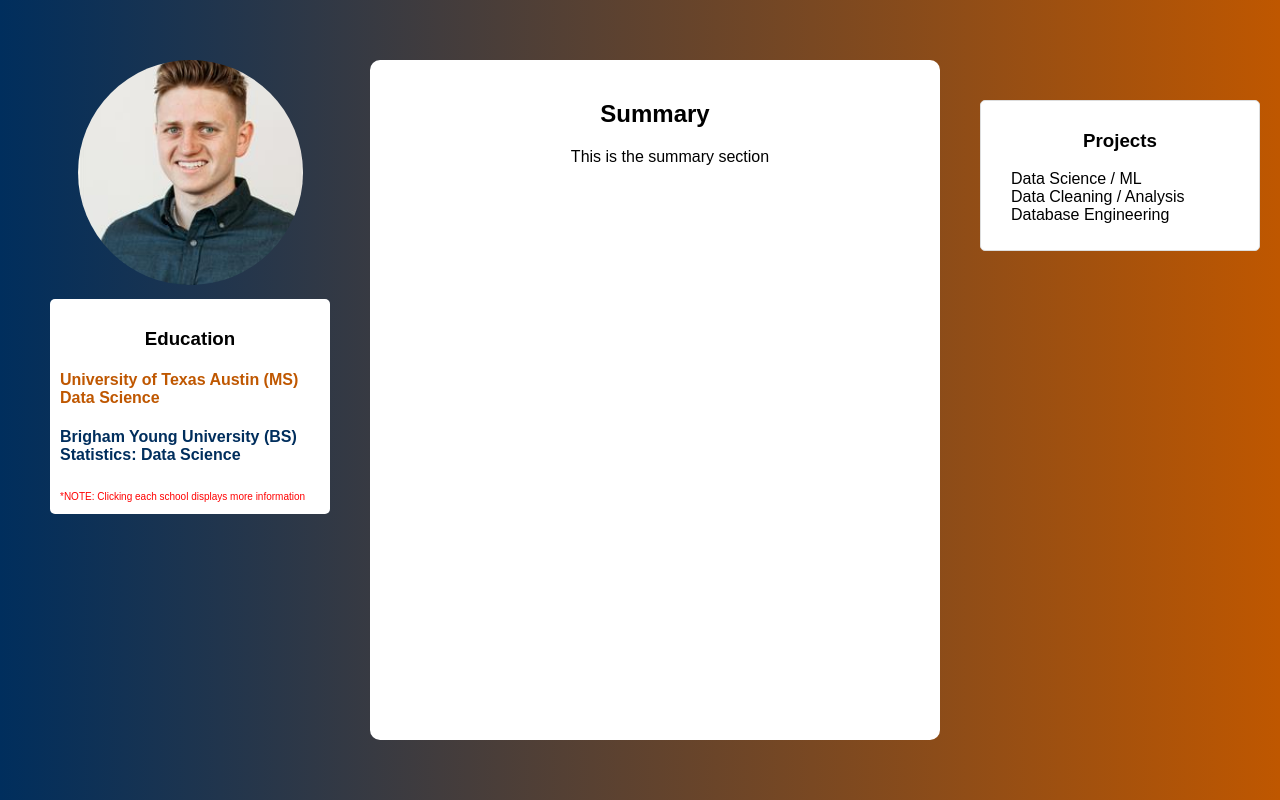
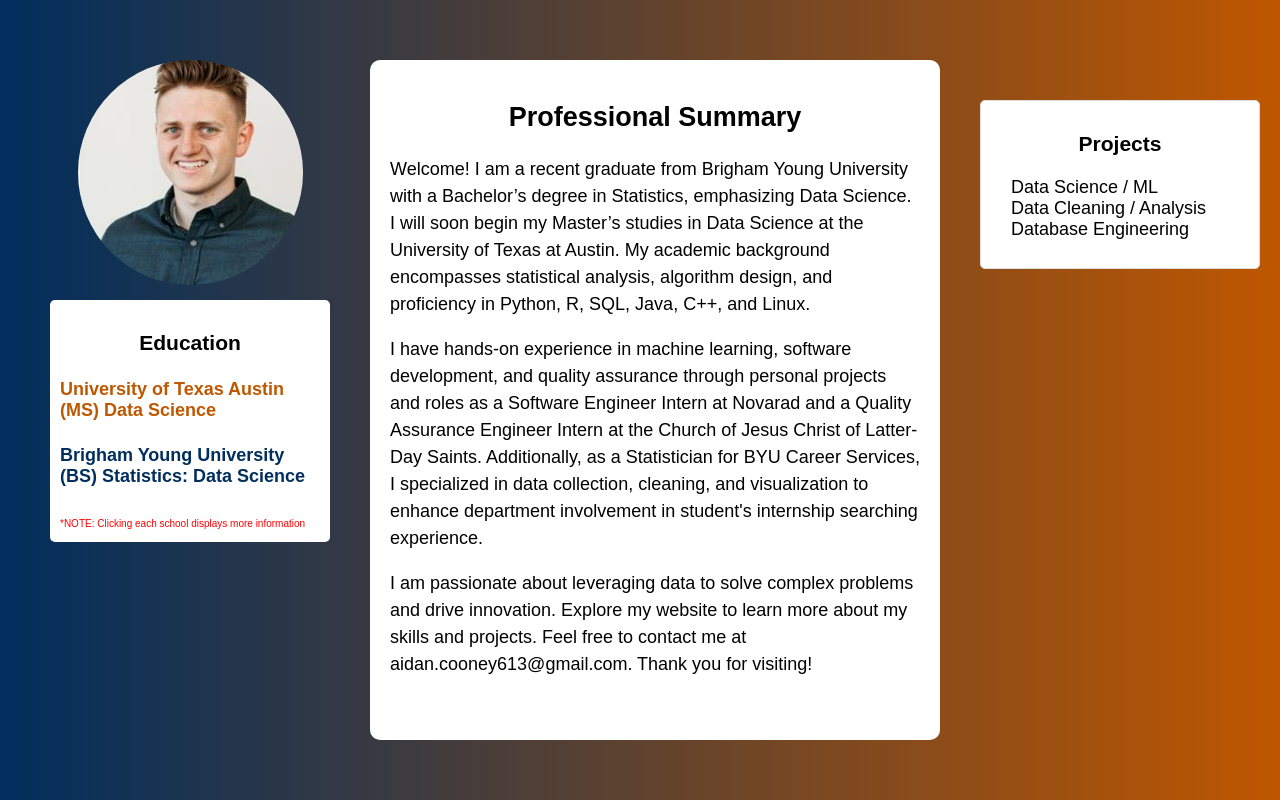
Before and after one commit to acooney613/aidan-cooney, a plain HTML site: page index.html in a window 1280 px wide. Drawn offline with Linux system fonts and the light colour scheme.

Commit message:
update font and add professional summary

```diff
--- a/index.html
+++ b/index.html
@@ -20,8 +20,16 @@
         </div>
     </div>
     <div class="middle-section">
-        <h2>Summary</h2>
-        <p>This is the summary section</p>
+        <h2>Professional Summary</h2>
+        <p>
+        Welcome! I am a recent graduate from Brigham Young University with a Bachelor’s degree in Statistics, emphasizing Data Science. I will soon begin my Master’s studies in Data Science at the University of Texas at Austin. My academic background encompasses statistical analysis, algorithm design, and proficiency in Python, R, SQL, Java, C++, and Linux.
+        </p>
+        <p>
+        I have hands-on experience in machine learning, software development, and quality assurance through personal projects and roles as a Software Engineer Intern at Novarad and a Quality Assurance Engineer Intern at the Church of Jesus Christ of Latter-Day Saints. Additionally, as a Statistician for BYU Career Services, I specialized in data collection, cleaning, and visualization to enhance department involvement in student's internship searching experience.
+        </p>
+        <p>
+        I am passionate about leveraging data to solve complex problems and drive innovation. Explore my website to learn more about my skills and projects. Feel free to contact me at aidan.cooney613@gmail.com. Thank you for visiting!
+        </p>
     </div>
     <div class="right-section">
         <div class="projects">
--- a/resources/styles/welcome.css
+++ b/resources/styles/welcome.css
@@ -8,7 +8,8 @@ body {
     padding-top: 40px; /* value to adjust the padding on top */
     font-family: Arial, sans-serif;
     background-color: white;
-    background: linear-gradient(to right, #002E5D, #BF5700)
+    background: linear-gradient(to right, #002E5D, #BF5700);
+    font-size: 18px;
 }
 
 .left-section {
@@ -45,10 +46,19 @@ body {
     flex: 1;
     padding: 20px;
     box-sizing: border-box;
-    text-align: center;
     margin: 20px;
     background: white;
     border-radius: 10px;
+}
+
+.middle-section h2 {
+    text-align: center
+}
+
+.middle-section p {
+    text-align: left;
+    text-indent: 0;
+    line-height: 1.5;
 }
 
 .right-section {
```
